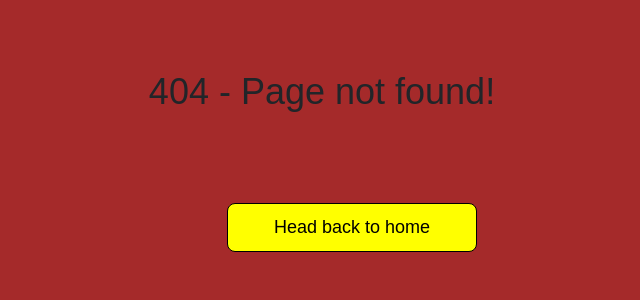
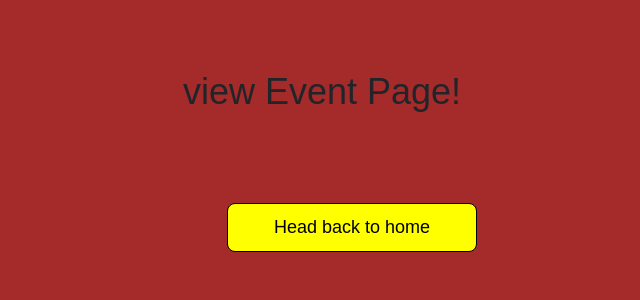
Before and after one commit to clydebaron2000/arrangemeeting, a React (Create React App) app in the folder client/: page /view in a window 1280 px wide. Before the commit this address had no page. Shown: the top 300 px of the page, without its empty margins (73-713 px from the left). Built offline with nearby package versions, Linux system fonts and the light colour scheme.

Commit message:
view event route was added to app.jsx, basic header and back to home link was added to view event page

```diff
--- a/client/src/App.jsx
+++ b/client/src/App.jsx
@@ -11,6 +11,7 @@ import NotFound from './components/NotFound/NotFound';
 import HomePage from './components/HomePage/HomePage';
 import LogIn from './components/LogIn/LogIn';
 import SignUp from './components/SignUp/SignUp';
+import ViewEvent from './components/ViewEvent/ViewEvent'
 
 function App() {
 
@@ -22,6 +23,7 @@ function App() {
             <Route path="/create" exact component={CreateEvent} />
             <Route path="/logIn" exact component={LogIn} />
             <Route path="/signup" exact component={SignUp} />
+            <Route path="/view" exact component={ViewEvent} />
 			  		<Route component={NotFound} />
 			  	</Switch>
           </main>
--- a/client/src/components/ViewEvent/ViewEvent.js
+++ b/client/src/components/ViewEvent/ViewEvent.js
@@ -0,0 +1,15 @@
+import React from 'react'
+import { Link } from 'react-router-dom';
+
+
+const ViewEvent = () => (
+	<div className= "viewEventDiv">
+
+	  <h2 className="viewH2">view Event Page!</h2>
+
+
+	  <p><Link to="/">Head back to home</Link></p>
+	</div>
+);
+
+export default ViewEvent
```
